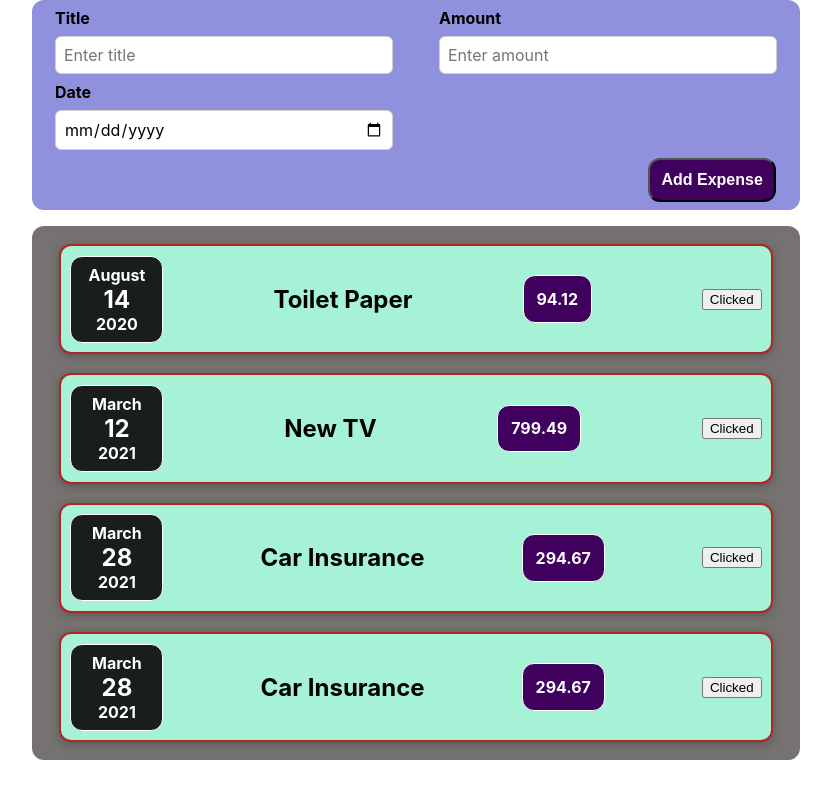
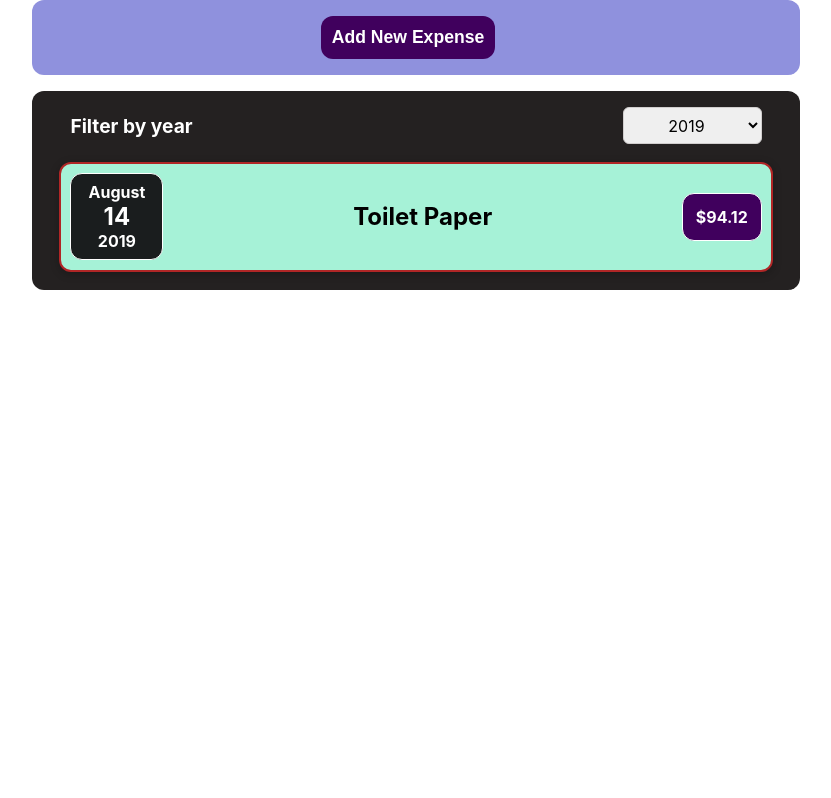
Before and after one commit to sriharin207/Expense-Tracker, a React (Create React App) app: page / in a window 1280 px wide. Shown: the whole page, without its empty margins (224-1055 px from the left). Built offline with nearby package versions, Linux system fonts and the light colour scheme.

Commit message:
Added new expense form

```diff
--- a/src/App.js
+++ b/src/App.js
@@ -1,30 +1,40 @@
+import React, { useState } from "react";
 import Expenses from "./components/expenses/Expenses";
 import NewExpense from "./components/newExpenses/NewExpenses";
-function App() {
-  const expensesItems = [
+
+const expensesDetails = [
   {
     id: "e1",
     title: "Toilet Paper",
-      amount: 94.12,
-      date: new Date(2020, 7, 14),
+    amount: "$94.12",
+    date: new Date(2019, 7, 14),
   },
-    { id: "e2", title: "New TV", amount: 799.49, date: new Date(2021, 2, 12) },
+  { id: "e2", title: "New TV", amount: 799.49, date: new Date(2020, 2, 12) },
   {
     id: "e3",
     title: "Car Insurance",
-      amount: 294.67,
+    amount: "$294.67",
     date: new Date(2021, 2, 28),
   },
   {
     id: "e4",
     title: "New Desk (Wooden)",
-      amount: 450,
-      date: new Date(2021, 5, 12),
+    amount: "$450",
+    date: new Date(2022, 5, 12),
   },
 ];
+
+function App() {
+  const [expensesItems, setExpenses] = useState(expensesDetails);
+  const renderNewExpense = (newElement) => {
+    setExpenses((exixting) => {
+      return [newElement, ...exixting];
+    });
+  };
+
   return (
     <div className="App">
-      <NewExpense/>
+      <NewExpense onFormSubmit={renderNewExpense} />
       <Expenses items={expensesItems} />
     </div>
   );
--- a/src/components/expenses/ExpenseItem.css
+++ b/src/components/expenses/ExpenseItem.css
@@ -3,7 +3,7 @@
   flex-direction: column;
   justify-content: center;
   align-items: center;
-  background-color:rgb(119, 114, 114);
+  background-color:rgb(36, 33, 33);
   width:60%;
   margin: auto;
   padding:0.5rem 0;
@@ -52,3 +52,8 @@
 .day {
   font-size: x-large;
 }
+
+.usermsg{
+  color: white;
+  font-size:large;
+}
--- a/src/components/expenses/ExpenseItems.js
+++ b/src/components/expenses/ExpenseItems.js
@@ -1,20 +1,14 @@
-import React, { useState } from "react";
+import React from "react";
 import "./ExpenseItem.css";
 import ExpenseDate from "./ExpenseDate";
 import Card from "../common/Cards";
 
 const ExpenseItem = (props) => {
-  const [title, setTitle] = useState(props.title);
-  const eventhandler = () => {
-    setTitle("Updated via useState");
-  };
-
   return (
     <Card className="expense-item">
       <ExpenseDate date={props.date} />
-      <h2 className="expense-item-description">{title}</h2>
+      <h2 className="expense-item-description">{props.title}</h2>
       <Card className="expense-item-price">{props.amount}</Card>
-      <button onClick={eventhandler}>Clicked</button>
     </Card>
   );
 };
--- a/src/components/expenses/Expenses.js
+++ b/src/components/expenses/Expenses.js
@@ -1,31 +1,36 @@
+import React, { useState } from "react";
 import ExpenseItem from "./ExpenseItems";
 import Card from "../common/Cards";
+import ExpenseFilter from "../newExpenses/ExpenseFilter";
 
 const Expenses = (props) => {
+  const [year, setYear] = useState("2019");
+  const selectedYear = (year) => {
+    setYear(year);
+  };
+
+  const newFilteredArray = props.items.filter(
+    (ele) => year === ele.date.getFullYear().toString()
+  );
+  let contentToRender = (
+    <p className="usermsg">No Expenses found for the year {year}</p>
+  );
+  if (newFilteredArray.length > 0) {
+    contentToRender = newFilteredArray.map((ele) => (
+      <ExpenseItem
+        key={ele.id}
+        date={ele.date}
+        title={ele.title}
+        amount={ele.amount}
+      />
+    ));
+  }
   return (
     <Card className="container">
-      <ExpenseItem
-        date={props.items[0].date}
-        title={props.items[0].title}
-        amount={props.items[0].amount}
-      />
-      <ExpenseItem
-        date={props.items[1].date}
-        title={props.items[1].title}
-        amount={props.items[1].amount}
-      />
-      <ExpenseItem
-        date={props.items[2].date}
-        title={props.items[2].title}
-        amount={props.items[2].amount}
-      />
-      <ExpenseItem
-        date={props.items[2].date}
-        title={props.items[2].title}
-        amount={props.items[2].amount}
-      />
+      <ExpenseFilter value={year} fetchSelectedYear={selectedYear} />
+      {contentToRender}
     </Card>
   );
-}
+};
 
 export default Expenses;
--- /dev/null
+++ b/src/components/newExpenses/ExpenseFilter.css
@@ -0,0 +1,29 @@
+.expense-filter {
+  display: flex;
+  justify-content: space-between;
+  align-items: center;
+  width: 90%;
+  margin: auto;
+  padding: 0.5rem;
+}
+
+.expense-filter label {
+  color: white;
+  font-weight: bold;
+  font-size: larger;
+  margin: 0;
+}
+
+select {
+  font: inherit;
+  padding: 0.4rem;
+  border-radius: 6px;
+  border: 1px solid rgb(209, 206, 206);
+  width: 20%;
+  outline: none;
+}
+
+option {
+  text-align: center;
+  font-size: bold;
+}
--- /dev/null
+++ b/src/components/newExpenses/ExpenseFilter.js
@@ -0,0 +1,22 @@
+import React from "react";
+import "./ExpenseFilter.css";
+
+const ExpenseFilter = (props) => {
+  const selectedYear = (event) => {
+    props.fetchSelectedYear(event.target.value)
+  };
+
+  return (
+    <div className="expense-filter">
+      <label htmlFor="Year">Filter by year</label>
+      <select name="" id="" onChange={selectedYear}>
+        <option value="2019">2019</option>
+        <option value="2020">2020</option>
+        <option value="2021">2021</option>
+        <option value="2022">2022</option>
+      </select>
+    </div>
+  );
+};
+
+export default ExpenseFilter;
--- /dev/null
+++ b/src/components/newExpenses/ExpenseForm.js
@@ -0,0 +1,85 @@
+import React , {useState} from "react";
+
+const ExpenseForm = (props) => {
+  const [enteredTitle, setTitle] = useState("");
+  const [enteredAmount, setAmount] = useState("");
+  const [enteredDate, setDate] = useState("");
+
+  const titleHandler = (event) => {
+    setTitle(event.target.value);
+  };
+
+  const amountHandler = (event) => {
+    setAmount(event.target.value);
+  };
+
+  const dateHandler = (event) => {
+    setDate(event.target.value);
+  };
+
+  const formData = (event) => {
+    event.preventDefault();
+    const finalUserDate = {
+      id: Math.random().toString(),
+      title: enteredTitle,
+      amount: enteredAmount,
+      date: new Date(enteredDate),
+    };
+    props.SubmitNewExpense(finalUserDate);
+    setTitle("");
+    setAmount("");
+    setDate("");
+  };
+
+  return (
+    <div>
+      <form action="" onSubmit={formData}>
+        <div className="form-elements">
+          <div className="input-element">
+            <label htmlFor="title">Title</label>
+            <input
+              type="text"
+              name=""
+              id=""
+              placeholder="Enter title"
+              onChange={titleHandler}
+              value={enteredTitle}
+            />
+          </div>
+          <div className="input-element">
+            <label htmlFor="amount">Amount</label>
+            <input
+              type="number"
+              name=""
+              id=""
+              placeholder="Enter amount"
+              onChange={amountHandler}
+              value={enteredAmount}
+            />
+          </div>
+          <div className="input-element">
+            <label htmlFor="date">Date</label>
+            <input
+              type="Date"
+              name=""
+              id=""
+              max="2022-12-31"
+              onChange={dateHandler}
+              value={enteredDate}
+            />
+          </div>
+        </div>
+        <div className="submit-btn">
+          <button type="button" className="expense-submit-btn" onClick={props.chageFormVisibility}>
+            Cancel
+          </button>
+          <button type="submit" className="expense-submit-btn">
+            Add Expense
+          </button>
+        </div>
+      </form>
+    </div>
+  );
+};
+
+export default ExpenseForm;
--- a/src/components/newExpenses/NewExpenses.css
+++ b/src/components/newExpenses/NewExpenses.css
@@ -47,13 +47,33 @@ input {
   color: white;
   border-radius: 12px;
   margin-right: 1rem;
+  transition: 0.3s;
+  border: none;
 }
 
-.expense-submit-btn:hover{
-    cursor: pointer;
-    opacity: 0.9;
-    background-color: rgba(34, 229, 37, 0.844);
-    color: black;
+.new-expense-btn {
+  padding: 1rem;
+  text-align: center;
+}
+.add-expense-btn {
+  font-size: 1.1rem;
+  font-weight: bold;
+  background-color: #40005d;
+  padding: 0.7rem;
+  color: white;
+  border-radius: 12px;
+  margin-right: 1rem;
+  cursor: pointer;
+  border: none;
+  transition: 0.3s;
+}
+
+.expense-submit-btn:hover,
+.add-expense-btn:hover {
+  cursor: pointer;
+  opacity: 0.9;
+  background-color: rgba(34, 229, 37, 0.844);
+  color: black;
 }
 
 /* Media query to change input form elemensts to arrange in columns */
--- a/src/components/newExpenses/NewExpenses.js
+++ b/src/components/newExpenses/NewExpenses.js
@@ -1,79 +1,36 @@
 import React, { useState } from "react";
+import ExpenseForm from "./ExpenseForm";
 import "./NewExpenses.css";
 
 const NewExpense = (props) => {
-  const [enteredTitle, setTitle] = useState("");
-  const [enteredAmount, setAmount] = useState("");
-  const [enteredDate, setDate] = useState("");
-
-  const titleHandler = (event) => {
-    setTitle(event.target.value);
+  const [formVisible, setFormStatus] = useState(false);
+  const passDataToParent = (newExpenseData) => {
+    props.onFormSubmit(newExpenseData);
+  };
+  const formVisibility = () => {
+    setFormStatus((currentValue) => {
+      return !currentValue
+    });
   };
 
-  const amountHandler = (event) => {
-    setAmount(event.target.value);
-  };
 
-  const dateHandler = (event) => {
-    setDate(event.target.value);
-  };
+  let content = "";
+  if (formVisible) {
+    content = (
+      <ExpenseForm
+        SubmitNewExpense={passDataToParent}
+        chageFormVisibility={formVisibility}
+      />
+    );
+  } else {
+    content = (
+      <div className="new-expense-btn">
+        <button type="button" className="add-expense-btn" onClick={formVisibility}>Add New Expense</button>
+      </div>
+    );
+  }
 
-  const formData = (event) => {
-    event.preventDefault();
-    const finalUserDate = {
-      title: enteredTitle,
-      amount: enteredAmount,
-      date: enteredDate,
-    };
-    setTitle("");
-    setAmount("");
-    setDate("");
-  };
-
-  return (
-    <form action="" className="expense-form" onSubmit={formData}>
-      <div className="form-elements">
-        <div className="input-element">
-          <label htmlFor="title">Title</label>
-          <input
-            type="text"
-            name=""
-            id=""
-            placeholder="Enter title"
-            onChange={titleHandler}
-            value={enteredTitle}
-          />
-        </div>
-        <div className="input-element">
-          <label htmlFor="amount">Amount</label>
-          <input
-            type="number"
-            name=""
-            id=""
-            placeholder="Enter amount"
-            onChange={amountHandler}
-            value={enteredAmount}
-          />
-        </div>
-        <div className="input-element">
-          <label htmlFor="date">Date</label>
-          <input
-            type="Date"
-            name=""
-            id=""
-            max="2022-12-31"
-            onChange={dateHandler}
-            value={enteredDate}
-          />
-        </div>
-      </div>
-      <div className="submit-btn">
-        <button type="submit" className="expense-submit-btn">
-          Add Expense
-        </button>
-      </div>
-    </form>
-  );
+  return <div className="expense-form">{content}</div>;
 };
 
 export default NewExpense;
```
Lines whose indentation alone changed are shown as unchanged.
